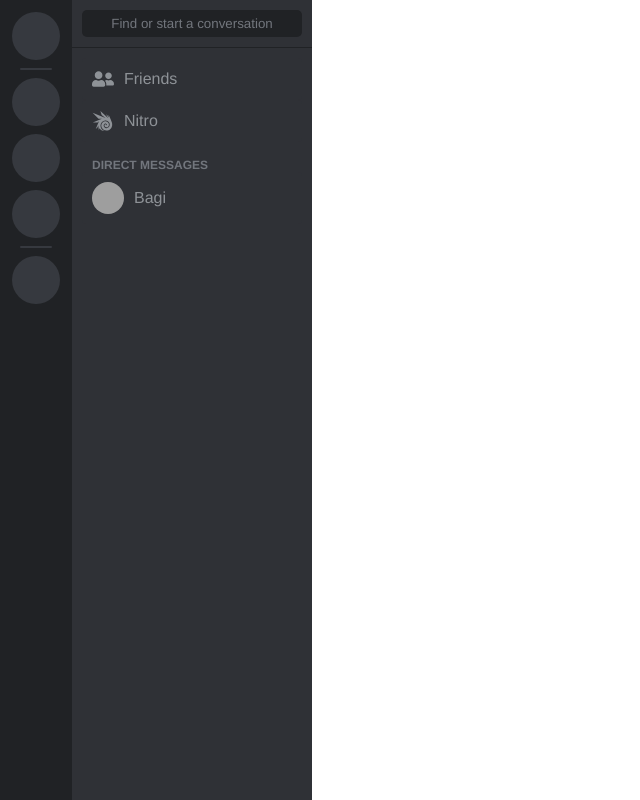
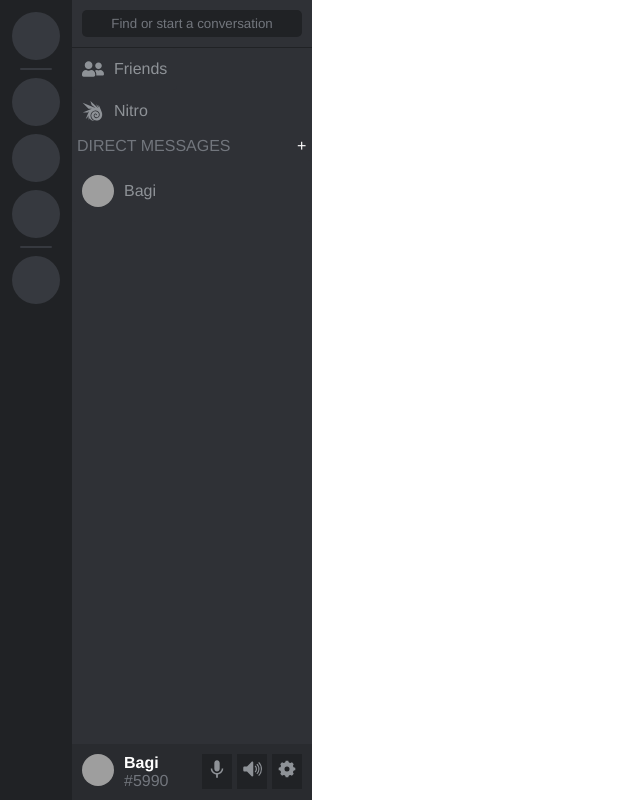
Before and after one commit to ErykUeberhan/discord-clone, a React (Create React App) app: page / in a window 1280 px wide. Shown: the whole page, without its empty margins (0-640 px from the left). Built offline with nearby package versions, Linux system fonts and the light colour scheme; grey boxes are pictures that could not be loaded.

Commit message:
Added user container in list of channels

```diff
--- a/src/FriendButton.css
+++ b/src/FriendButton.css
@@ -30,7 +30,6 @@
 }
 
 .friendButton_xIconDiv {
-    display: flex;
     flex-direction: row-reverse;
     align-items: center;
     flex: 1;
--- a/src/FriendButton.js
+++ b/src/FriendButton.js
@@ -2,12 +2,17 @@
 import './FriendButton.css'
 import { BsX } from "react-icons/bs";
 
+
+
 function FriendButton({ image, nick }) {
+    const removeFriend = () => {
+
+    }
     return (
         <div className='friendButton'>
             <img src={image} alt='avatar' />
             {nick}
-            <div className='friendButton_xIconDiv'>
+            <div className='friendButton_xIconDiv' onClick={removeFriend}>
                 <BsX className='friendButton_xIconDiv_xIcon' />
             </div>
         </div>
--- a/src/ListOfChannels.css
+++ b/src/ListOfChannels.css
@@ -1,7 +1,9 @@
 .listOfChannels {
     background-color: #2f3136;
-    border: none;
     color: #72767d;
+    display: flex;
+    flex-direction: column;
+    justify-content: space-between;
 }
 
 .listOfChannels_searchBar {
@@ -24,11 +26,9 @@
 .listOfChannels_directMessages {
     display: flex;
     flex-direction: column;
-    justify-content: center;
-    padding: 10px;
 }
 
-.listOfChannels_directMessages > button {
+.listOfChannels_directMessages_friends > button {
     display: flex;
     align-items: center;
     flex: 1;
@@ -41,19 +41,84 @@
     background-color: #2f3136;
 }
 
-.listOfChannels_directMessages > button:hover {
+.listOfChannels_directMessages_friends > button:hover {
     background-color: #35383d;
     cursor: pointer;
     color: white;
 }
 
-.listOfChannels_directMessages_icon {
+.listOfChannels_directMessages_friends > p {
+    font-size: 12px;
+    font-weight: 600;
+    margin: 16px 0 0 10px;
+}
+
+.listOfChannels_directMessages_friends_icon {
     padding-right: 10px;
     font-size: 22px;
 }
 
-.listOfChannels_directMessages > p {
+.listOfChannels_directMessages_friends_title {
+    display: flex;
+    flex-direction: row;
+    justify-content: space-between;
+    margin: 5px;
+}
+
+.listOfChannels_directMessages_friends_title_add {
+    color: white;
+    cursor: pointer;
+    height: 10px;
+    width: 10px;
+}
+
+.listOfChannels_directMessages_friends_title_add:hover > .listOfChannels_directMessages_friends_title_alert {
+    display: flex;
+}
+
+.listOfChannels_directMessages_friends_title_alert {
+    position: absolute;
+    display: none;
+    padding: 10px;
+    /* height: 50px;
+    width: 100px; */
+    background-color: black;
+    align-items: center;
+    justify-content: center;
+    border-radius: 10px;
+    /* margin-left: 110px; */
+    margin-top: -55px;
+}
+
+.listOfChannels_directMessages_friends_title_alert > p {
     font-size: 12px;
-    font-weight: 600;
-    margin: 16px 0 0 10px;
 }
+
+.listOfChannels_directMessages_userContainer {
+    display: flex;
+    flex-direction: row;
+    justify-content: space-between;
+    background-color: #292b2f;
+    padding: 10px;
+}
+
+.listOfChannels_directMessages_userContainer_left {
+    display: flex;
+    flex-direction: row;
+}
+
+.listOfChannels_directMessages_userContainer_left > img {
+    width: 32px;
+    height: 32px;
+    border-radius: 100%;
+    margin-right: 10px;
+}
+
+.listOfChannels_directMessages_userContainer_right > button {
+    padding: 5px;
+    font-size: 20px;
+    color: #8e9297;
+    background-color: #202225;
+    border: none;
+    margin-left: 5px;
+}
--- a/src/ListOfChannels.js
+++ b/src/ListOfChannels.js
@@ -1,23 +1,97 @@
-import React from 'react'
+import React, { Component } from 'react'
 import './ListOfChannels.css'
 import { FaUserFriends } from 'react-icons/fa';
 import { GiSpikedSnail } from 'react-icons/gi';
 import FriendButton from './FriendButton';
+import { IoMdMic, IoMdMicOff } from "react-icons/io";
+import { GoUnmute, GoMute } from "react-icons/go";
+import { RiSettings5Fill } from "react-icons/ri";
 
-function ListOfChannels() {
+export default class StateProvider extends Component {
+    constructor(props) {
+        super(props);
+        this.state = { toggleMic: true, toggleHp: true }
+        this.mute = this.mute.bind(this);
+        this.deafen = this.deafen.bind(this);
+    }
+
+
+    mute() {
+        this.setState(state => ({
+            toggleMic: !state.toggleMic
+        }));
+    }
+
+    deafen() {
+        this.setState(state => ({
+            toggleHp: !state.toggleHp
+        }));
+    }
+    render() {
         return (
             <div className='listOfChannels'>
+                <div>
                     <div className='listOfChannels_searchBar'>
                         <button>Find or start a conversation</button>
                     </div>
                     <div className='listOfChannels_directMessages'>
-                <button><FaUserFriends className='listOfChannels_directMessages_icon' />Friends</button>
-                <button><GiSpikedSnail className='listOfChannels_directMessages_icon' />Nitro</button>
+                        <div className='listOfChannels_directMessages_friends'>
+                            <button><FaUserFriends className='listOfChannels_directMessages_friends_icon' />Friends</button>
+                            <button><GiSpikedSnail className='listOfChannels_directMessages_friends_icon' />Nitro</button>
+                            <div className='listOfChannels_directMessages_friends_title'>
                                 <p>DIRECT MESSAGES</p>
+
+                                <div className='listOfChannels_directMessages_friends_title_add'>
+                                    +
+                                    <div className='listOfChannels_directMessages_friends_title_alert'>
+                                        <p>Add new friend</p>
+                                    </div>
+                                </div>
+                            </div>
                             <FriendButton image='https://play-lh.googleusercontent.com/IeNJWoKYx1waOhfWF6TiuSiWBLfqLb18lmZYXSgsH1fvb8v1IYiZr5aYWe0Gxu-pVZX3' nick='Bagi' />
                         </div>
-        </div >
-    )
+                    </div>
+                </div>
+                <div className='listOfChannels_directMessages_userContainer'>
+                    <div className='listOfChannels_directMessages_userContainer_left'>
+                        <img
+                            src='https://play-lh.googleusercontent.com/IeNJWoKYx1waOhfWF6TiuSiWBLfqLb18lmZYXSgsH1fvb8v1IYiZr5aYWe0Gxu-pVZX3'
+                            alt='avatar'
+                        />
+                        <div>
+                            <p style={{ color: 'white', fontWeight: '600' }}>Bagi</p>
+                            <p>#5990</p>
+                        </div>
+                    </div>
+                    <div className='listOfChannels_directMessages_userContainer_right'>
+                        {
+                            this.state.toggleMic === true
+                                ?
+                                <button onClick={this.mute}>
+                                    <IoMdMic />
+                                </button>
+                                :
+                                <button onClick={this.mute}>
+                                    <IoMdMicOff />
+                                </button>
                         }
-
-export default ListOfChannels
+                        {
+                            this.state.toggleHp === true
+                                ?
+                                <button onClick={this.deafen}>
+                                    <GoUnmute />
+                                </button>
+                                :
+                                <button onClick={this.deafen}>
+                                    <GoMute />
+                                </button>
+                        }
+                        <button>
+                            <RiSettings5Fill />
+                        </button>
+                    </div>
+                </div>
+            </div>
+        );
+    }
+}
```
Also changed, not shown: src/StateProvider.js (added, +11 -0 lines). Lines whose indentation alone changed are shown as unchanged.
